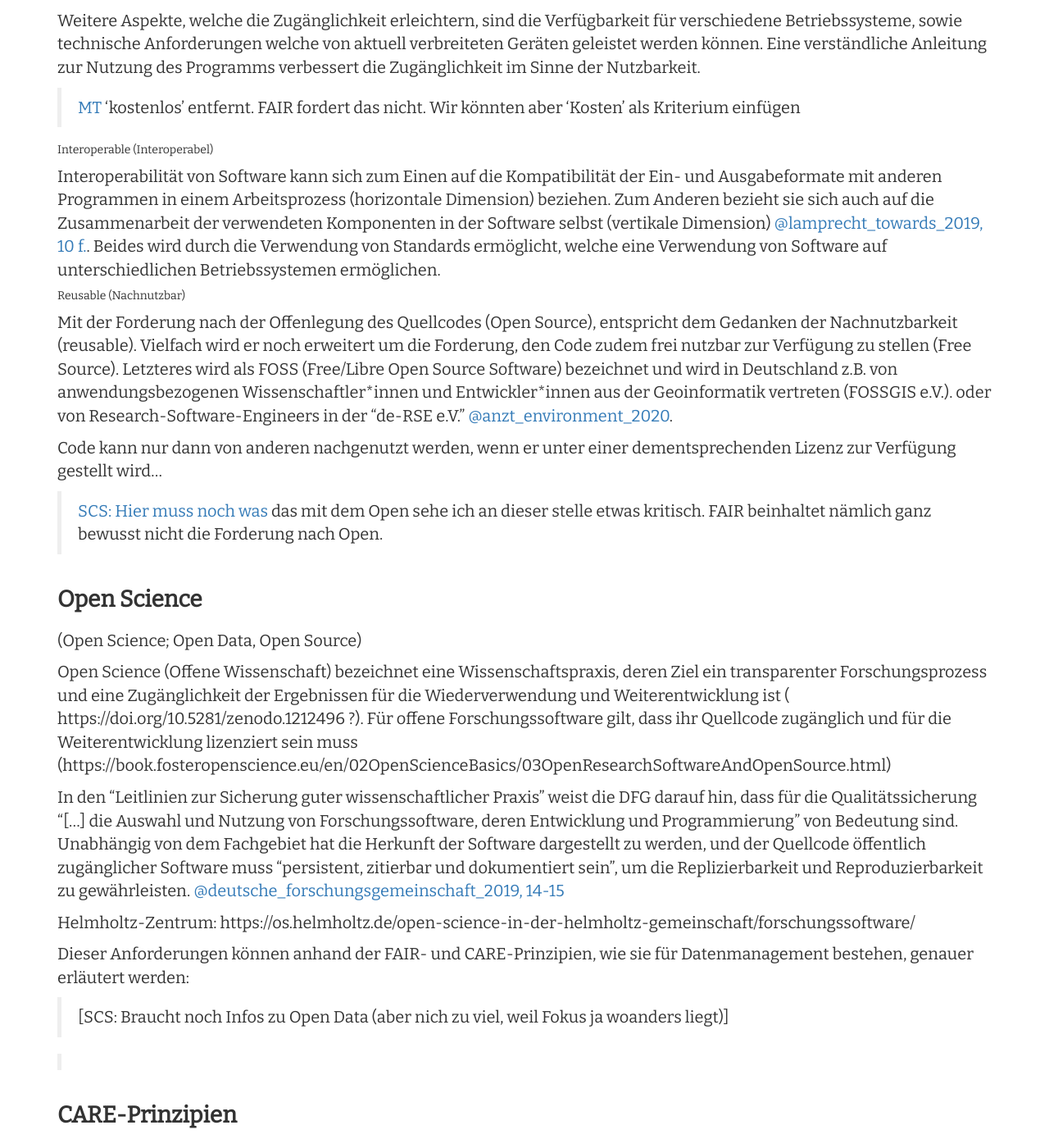
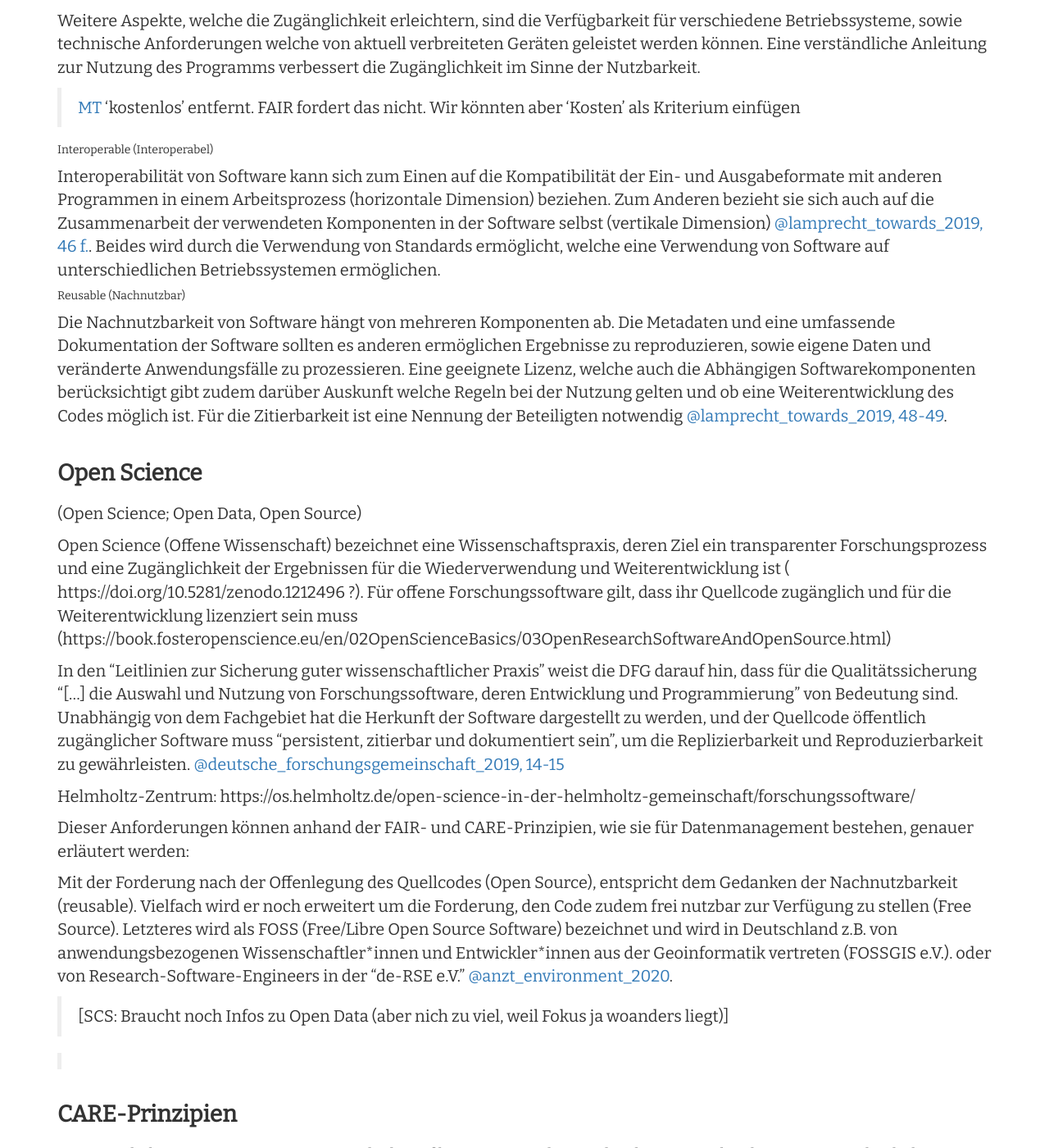
Before and after one commit to Research-Squirrel-Engineers/Impuls_SoftwareRezensionen_DGUF, a Jekyll site: the page built from Draft.md, in a window 1280 px wide and 1400 px high, scrolled down 4992 px. Shown: the whole window at 82% size. Built offline with Jekyll 4.4.1, drawn with Linux system fonts in a browser that asks for light colours; nearby versions of some CDN libraries.

Commit message:
R in FAIR gekürzt, open-Kram zu Open Science verschoben

```diff
--- a/Draft.md
+++ b/Draft.md
@@ -122,16 +122,13 @@ Weitere Aspekte, welche die Zugänglichkeit erleichtern, sind die Verfügbarkeit
 
 ##### Interoperable (Interoperabel)
 
-Interoperabilität von Software kann sich zum Einen auf die Kompatibilität der Ein- und Ausgabeformate mit anderen Programmen in einem Arbeitsprozess (horizontale Dimension) beziehen. Zum Anderen bezieht sie sich auch auf die Zusammenarbeit der verwendeten Komponenten in der Software selbst (vertikale Dimension) [@lamprecht_towards_2019, 10 f.](#lamprecht_towards_2019). Beides wird durch die Verwendung von Standards ermöglicht, welche eine Verwendung von Software auf unterschiedlichen Betriebssystemen ermöglichen.
+Interoperabilität von Software kann sich zum Einen auf die Kompatibilität der Ein- und Ausgabeformate mit anderen Programmen in einem Arbeitsprozess (horizontale Dimension) beziehen. Zum Anderen bezieht sie sich auch auf die Zusammenarbeit der verwendeten Komponenten in der Software selbst (vertikale Dimension) [@lamprecht_towards_2019, 46 f.](#lamprecht_towards_2019). Beides wird durch die Verwendung von Standards ermöglicht, welche eine Verwendung von Software auf unterschiedlichen Betriebssystemen ermöglichen.
 
 
 ##### Reusable (Nachnutzbar)
 
-Mit der Forderung nach der Offenlegung des Quellcodes (Open Source), entspricht dem Gedanken der Nachnutzbarkeit (reusable). Vielfach wird er  noch erweitert um die Forderung, den Code zudem frei nutzbar zur Verfügung zu stellen (Free Source). Letzteres wird als FOSS (Free/Libre Open Source Software) bezeichnet und wird in Deutschland z.B. von anwendungsbezogenen Wissenschaftler\*innen und Entwickler\*innen aus der Geoinformatik vertreten (FOSSGIS e.V.). oder von Research-Software-Engineers in der "de-RSE e.V." [@anzt_environment_2020](#anzt_environment_2020).
+Die Nachnutzbarkeit von Software hängt von mehreren Komponenten ab. Die Metadaten und eine umfassende Dokumentation der Software sollten es anderen ermöglichen Ergebnisse zu reproduzieren, sowie eigene Daten und veränderte Anwendungsfälle zu prozessieren. Eine geeignete Lizenz, welche auch die Abhängigen Softwarekomponenten berücksichtigt gibt zudem darüber Auskunft welche Regeln bei der Nutzung gelten und ob eine Weiterentwicklung des Codes möglich ist. Für die Zitierbarkeit ist eine Nennung der Beteiligten notwendig [@lamprecht_towards_2019, 48-49](#lamprecht_towards_2019).
 
-Code kann nur dann von anderen nachgenutzt werden, wenn er unter einer dementsprechenden Lizenz zur Verfügung gestellt wird...
->[SCS: Hier muss noch was]
-> [MT] das mit dem Open sehe ich an dieser stelle etwas kritisch. FAIR beinhaltet nämlich ganz bewusst nicht die Forderung nach Open.
 
 #### Open Science
 
@@ -146,6 +143,10 @@ Unabhängig von dem Fachgebiet hat die Herkunft der Software dargestellt zu werd
 Helmholtz-Zentrum: https://os.helmholtz.de/open-science-in-der-helmholtz-gemeinschaft/forschungssoftware/
 
 Dieser Anforderungen können anhand der FAIR- und CARE-Prinzipien, wie sie für Datenmanagement bestehen, genauer erläutert werden:
+
+Mit der Forderung nach der Offenlegung des Quellcodes (Open Source), entspricht dem Gedanken der Nachnutzbarkeit (reusable). Vielfach wird er  noch erweitert um die Forderung, den Code zudem frei nutzbar zur Verfügung zu stellen (Free Source). Letzteres wird als FOSS (Free/Libre Open Source Software) bezeichnet und wird in Deutschland z.B. von anwendungsbezogenen Wissenschaftler\*innen und Entwickler\*innen aus der Geoinformatik vertreten (FOSSGIS e.V.). oder von Research-Software-Engineers in der "de-RSE e.V." [@anzt_environment_2020](#anzt_environment_2020).
+
+
 
 >[SCS: Braucht noch Infos zu Open Data (aber nich zu viel, weil Fokus ja woanders liegt)]
 
```
